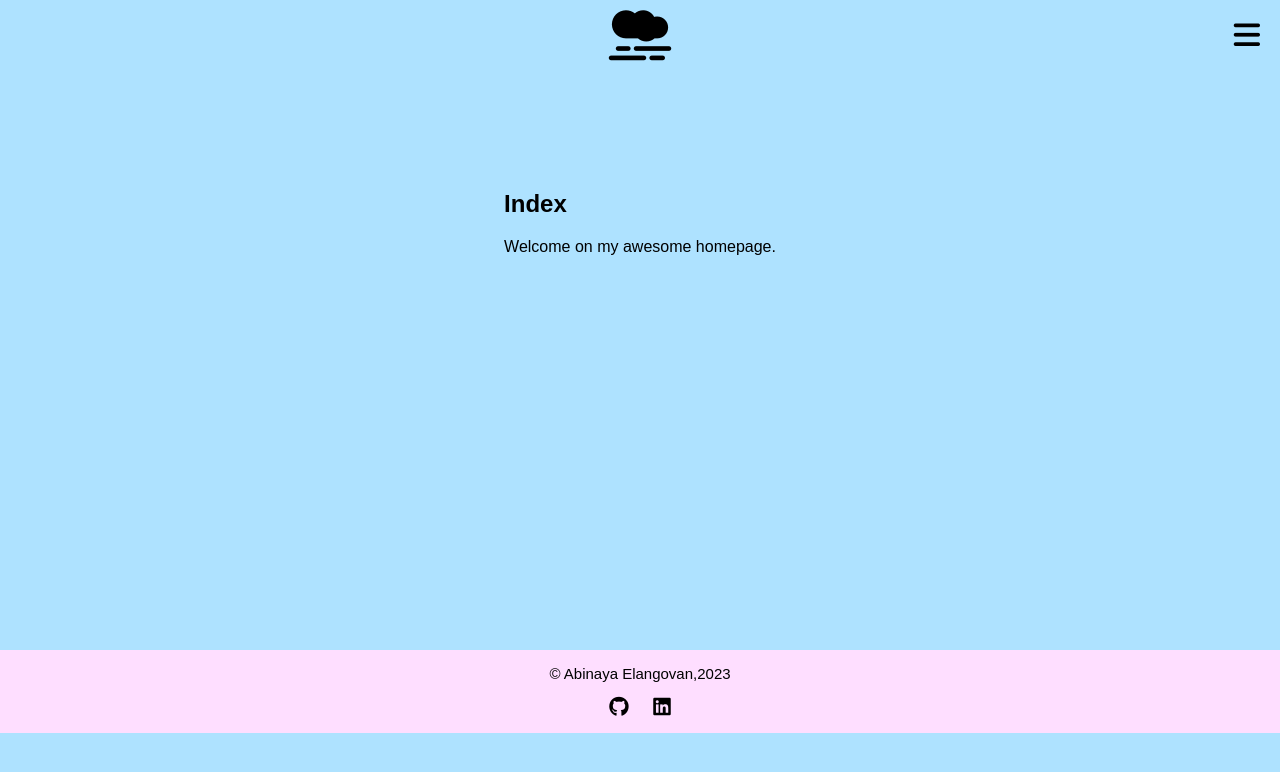
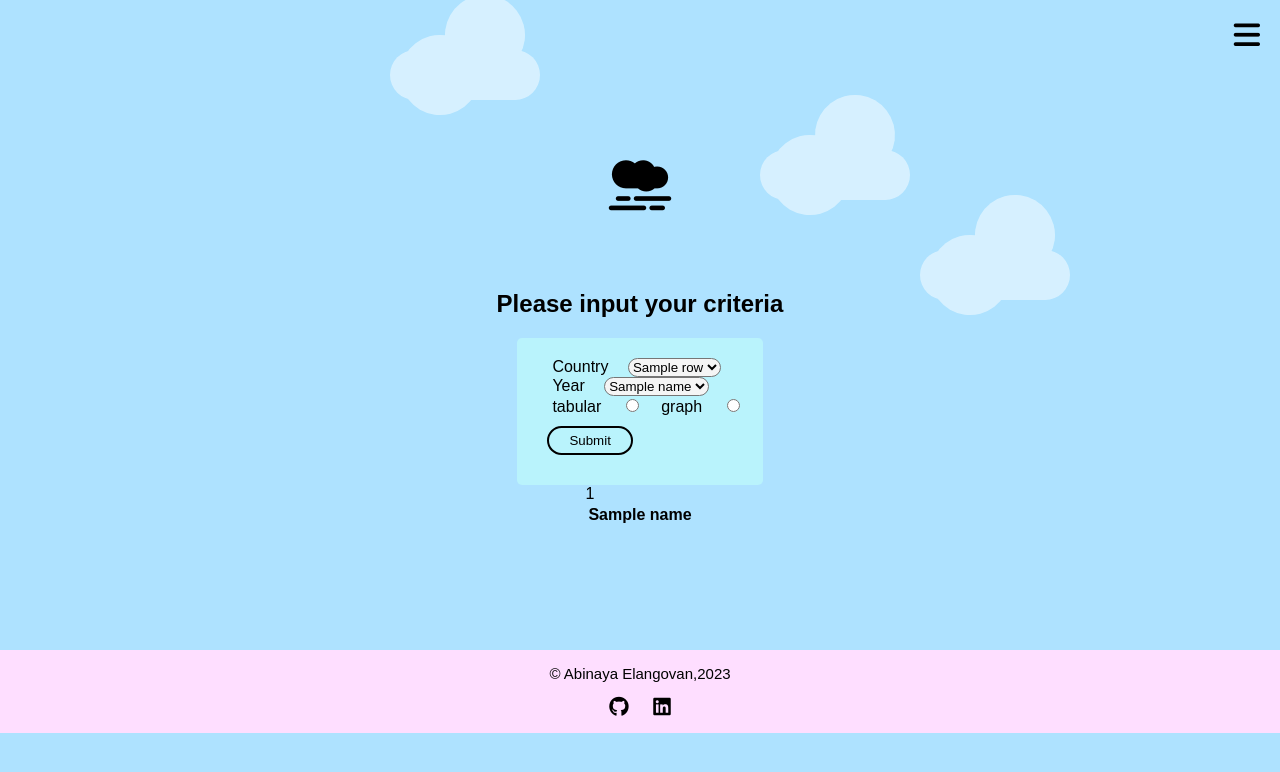
Before and after one commit to Abiii9/CO2Metrics, a Flask app: template templates/metrics.html in a window 1280 px wide. Shown: the top 772 px of the page. Run offline with Flask 2, Linux system fonts and the light colour scheme; the template is opened without the code that fills it: most values are stand-ins (such as "Sample title", 1, 10 or a date in 2020); lists and menus that the app fills with data are empty; some libraries are stand-ins or nearby versions; some web fonts are replaced.

Commit message:
saving before changing database

```diff
--- a/app.py
+++ b/app.py
@@ -1,4 +1,4 @@
-from flask import Flask,render_template
+from flask import Flask,render_template, request
 import sqlite3
 
 app = Flask(__name__)
@@ -9,4 +9,36 @@
 
 @app.route('/metrics')
 def metrics():
-    return render_template('metrics.html')
+    conn = sqlite3.connect("model/countries.db")
+    cur = conn.cursor()
+    rows = cur.execute("SELECT * FROM countries").fetchall()
+    conn.close()
+    conn1 = sqlite3.connect("model/emissions.db")
+    conn1.row_factory = sqlite3.Row
+    cur = conn1.cursor()
+    names = cur.execute("SELECT * FROM emissions").fetchone()
+    name = names.keys()
+    conn1.close()
+    return render_template('metrics.html', rows=rows,names=name[5:])
+
+@app.route('/metricsquery', methods=['GET'])
+def metricsquery():
+    country = request.args['country']
+    year = request.args['year']
+    conn = sqlite3.connect("model/countries.db")
+    cur = conn.cursor()
+    country_id = cur.execute("SELECT ISO3 FROM countries WHERE CountryName = ?", [country]).fetchone()
+    conn.close()
+    conn1 = sqlite3.connect("model/industries.db")
+    cur=conn1.cursor()
+    industries = cur.execute("SELECT IndustryName FROM industries").fetchall()
+    conn1.close()
+    conn2 = sqlite3.connect("model/emissions.db")
+    conn2.row_factory = sqlite3.Row
+    cur = conn2.cursor()
+    names = cur.execute("SELECT * FROM emissions").fetchone()
+    name = names.keys()
+    emissions = cur.execute("SELECT * FROM emissions WHERE Country_id=?",country_id).fetchall()
+    conn2.close()
+
+    return render_template('result.html',emissions=emissions, names=name, industries=industries)
--- a/model/view_db.py
+++ b/model/view_db.py
@@ -1,5 +1,5 @@
 import sqlite3
-conn = sqlite3.connect("model/emissions.db")
+conn = sqlite3.connect("model/countries.db")
 cur= conn.cursor()
-dbdata = cur.execute("SELECT * FROM emissions WHERE Country_id='IND'").fetchall()
+dbdata = cur.execute("SELECT * FROM countries").fetchall()
 print(dbdata)
--- a/static/style.css
+++ b/static/style.css
@@ -7,6 +7,7 @@
   margin: 0;
   font-family: "Hind Vadodara", sans-serif;
   background-color: #aee2ff;
+  overflow-x: hidden;
 }
 .logo {
   font-size: 50px;
@@ -34,11 +35,11 @@
   align-items: center;
 }
 .header {
-  height: 150px;
+  height: 100px;
   font-family: "Rubik 80s Fade", cursive;
 }
 .content {
-  min-height: 500px;
+  min-height: 400px;
   padding: 20px;
 }
 .banner {
@@ -94,3 +95,90 @@
   color: black;
   font-size: 20px;
 }
+
+/*BACkGROUND CLOUDS*/
+/* Inspired from https://codepen.io/antonioescudero/pen/zrxGve */
+.clouds {
+  z-index: -100;
+}
+.cloud {
+  width: 150px;
+  height: 50px;
+  background-color: white;
+  border-radius: 200px;
+  position: relative;
+  opacity: 0.5;
+}
+
+.cloud::before,
+.cloud::after {
+  content: "";
+  position: absolute;
+  background-color: white;
+  width: 80px;
+  height: 80px;
+  top: -15px;
+  left: 10px;
+  border-radius: 100px;
+  transform: rotate(30deg);
+}
+.cloud::after {
+  width: 80px;
+  height: 80px;
+  top: -55px;
+  right: 15px;
+  left: auto;
+}
+
+.cloud1 {
+  top: 50px;
+  left: 50px;
+  animation: passingCloud 10s linear infinite;
+}
+.cloud2 {
+  left: 200px;
+  top: 100px;
+  animation: passingCloud 15s linear infinite;
+}
+.cloud3 {
+  left: 250px;
+  top: 150px;
+  animation: passingCloud 20s linear infinite;
+}
+
+@keyframes passingCloud {
+  0% {
+    margin-left: 1000px;
+  }
+  100% {
+    margin-right: -1000px;
+  }
+}
+
+/*******************************************************************************/
+/*FORMS*/
+.form {
+  padding: 20px;
+  background-color: #b9f3fc;
+  border-radius: 5px;
+}
+.form .label {
+  padding: 15px;
+}
+.form select {
+  background-color: whitesmoke;
+  border-radius: 50px;
+}
+.btn-submit {
+  padding: 5px 20px;
+  border-radius: 50px;
+}
+
+/**************METRICS DIV************************/
+
+.metrics-div {
+  display: flex;
+  flex-direction: column;
+  justify-content: center;
+  align-items: center;
+}
--- a/templates/index.html
+++ b/templates/index.html
@@ -17,6 +17,11 @@
     />
   </head>
   <body>
+    <div class="clouds">
+      <div class="cloud cloud1"></div>
+      <div class="cloud cloud2"></div>
+      <div class="cloud cloud3"></div>
+    </div>
     <section class="section">
       <div class="header">
         <i class="fa-solid fa-smog logo"></i>
--- a/templates/metrics.html
+++ b/templates/metrics.html
@@ -1,4 +1,28 @@
 {% extends "index.html" %} {% block content %}
-<h1>Index</h1>
-<p class="important">Welcome on my awesome homepage.</p>
+<div class="metrics-div">
+  <h1 class="metrics-h1">Please input your criteria</h1>
+
+  <form action="{{url_for('metricsquery')}}" method="get" class="form">
+    <label class="label" for="country">Country</label>
+    <select name="country" id="country-select">
+      {%for row in rows%}
+      <option class="option" value="{{row[1]}}">{{row[1]}}</option>
+      {%endfor%}
+    </select>
+    <br />
+    <label class="label" for="year">Year</label>
+    <select name="year" id="year-select">
+      {%for name in names%}
+      <option class="option" value="{{name}}">{{name}}</option>
+      {%endfor%}
+    </select>
+    <br />
+    <label class="label" for="tabular">tabular</label>
+    <input type="radio" id="tabular" name="view" value="tabular" />
+    <label class="label" for="graph">graph</label>
+    <input type="radio" id="graph" name="view" value="graph" />
+    <input class="btn btn-submit" type="submit" onclick="submit" />
+  </form>
+  <div class="output">{% include 'result.html' %}</div>
+</div>
 {% endblock %}
--- /dev/null
+++ b/templates/result.html
@@ -0,0 +1,14 @@
+<div class="result">
+  <table class="table">
+    <tr>
+      {%for name in names%}
+      <th>{{name}}</th>
+      {%endfor%}
+    </tr>
+    {%for emission in emissions%}
+    <tr>
+      {{emission[0]}}
+    </tr>
+    {%endfor%}
+  </table>
+</div>
```
Also changed, not shown: notes.txt (+22 -0 lines).
